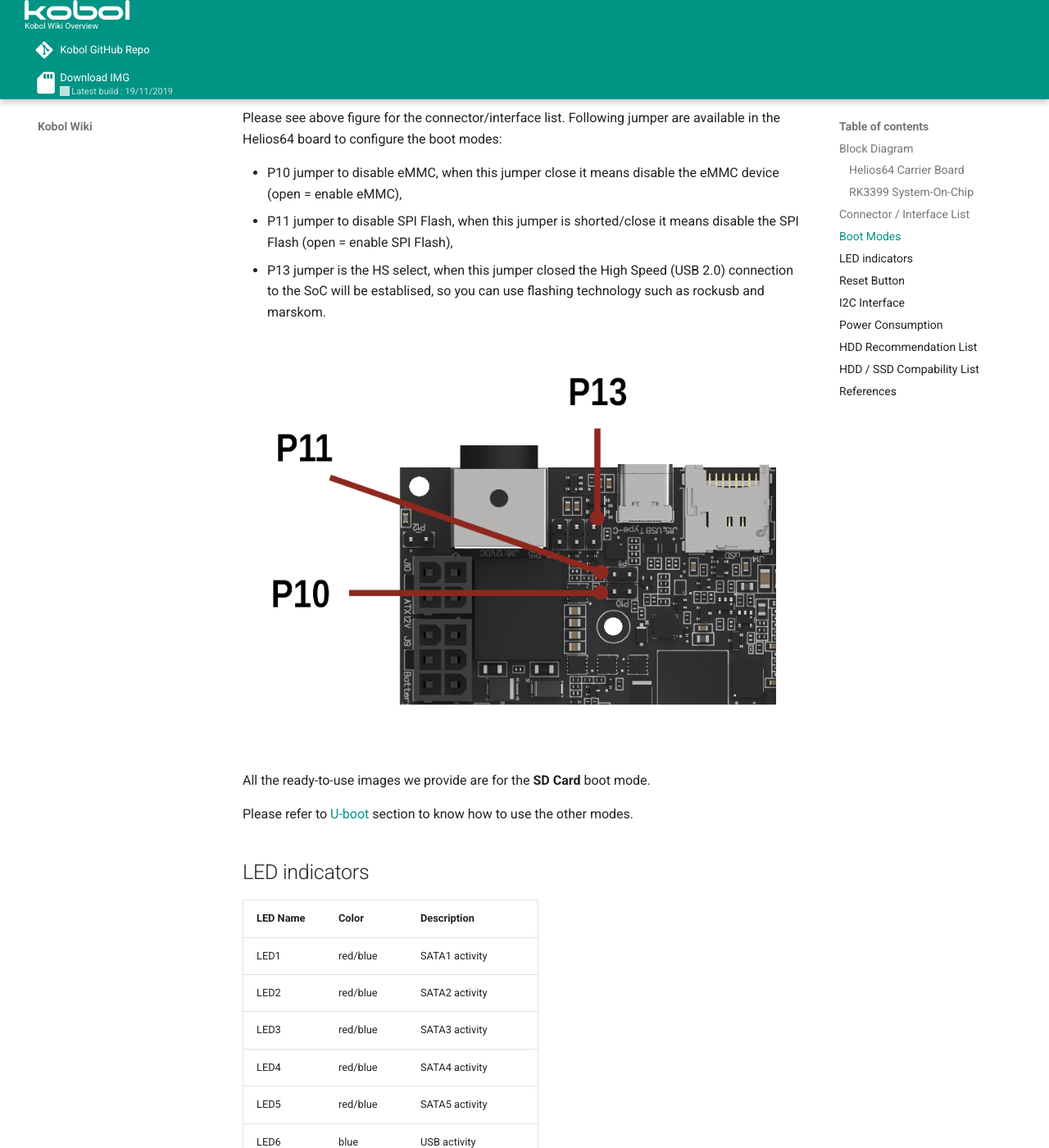
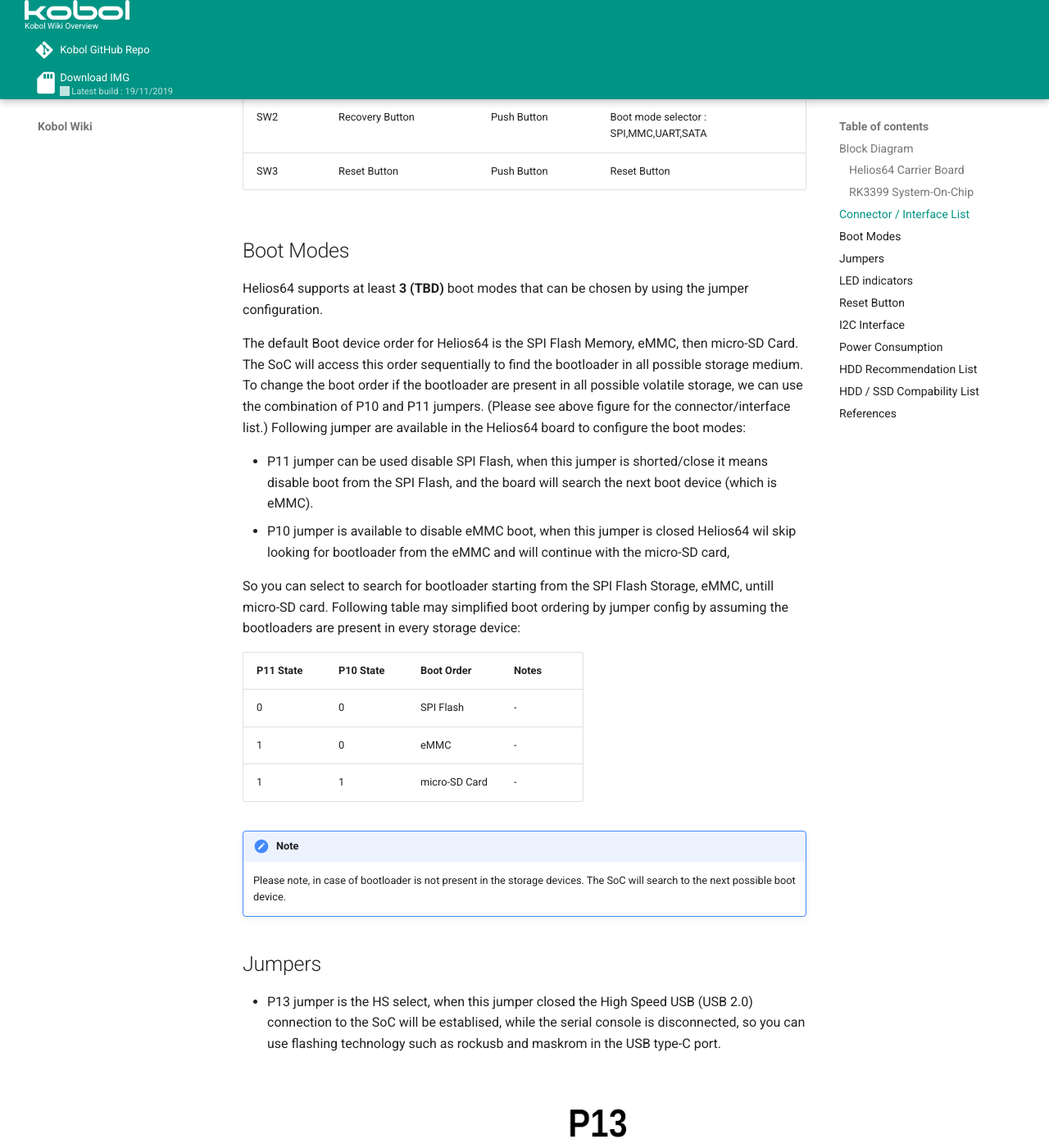
Before and after one commit to kobol-io/wiki, an MkDocs documentation site: the page built from docs/helios64/hardware.md, in a window 1280 px wide and 1400 px high, scrolled down 3590 px. Shown: the whole window at 82% size. Built offline with MkDocs 1.6.1 and Material for MkDocs 9.7.7, drawn with Linux system fonts in a browser that asks for light colours; some of the changed text lies outside the part shown.

Commit message:
update jumper overview of helios64 boot modes, hardware page
adding gpio page to helios64

```diff
--- a/docs/helios64/hardware.md
+++ b/docs/helios64/hardware.md
@@ -16,45 +16,65 @@ This block diagram is cited from the RK3399 website documentation. [1](http://op
 
 Name |Peripheral Type|Connector Type|Details
 -----|---------------|--------------|-------
-P10|eMMC|2x1 Pin Male Header|Disable eMMC boot
-P11|SPI Flash|2x1 Pin Male Header|Disable SPI Flash
-P13|HS Select|2x1 Pin Male Header|USB-C HS Select (Close = Type C HS, Open = Console)
-J1|USB3|USB 3.0| USB 3.0 Port Header
+P8|SATA Cont. Mem. Flash Enable Jumper|2x1 Pin Header|Sata Controller Flash Memory Enable
+P9|eFuse Dis. Jumper|Not Populated|**TBD** eFuse Power Supply
+P10|eMMC Dis. Jumper|2x1 Pin Male Header|Disable eMMC boot
+P11|SPI Flash Dis. Jumper|2x1 Pin Male Header|Disable SPI Flash
+P13|HS Select Jumper|2x1 Pin Male Header|USB-C HS Select (Close = Type C HS, Open = Console)
+J1|USB3 Host|USB 3.0 Host| USB 3.0 Port Header
 J3|SATA|SATA 3.0|Port 0 (SATA1)
 J4|SATA|SATA 3.0|Port 1 (SATA2)
 J5|SATA|SATA 3.0|Port 2 (SATA3)
 J6|SATA|SATA 3.0|Port 3 (SATA4)
-J7|HDD Power|8 Pin ATX 12V|Rated for 5x HDD
 J8|SATA|SATA 3.0|Port 4 (SATA5)
-J9|Battery Power|6 Pin ATX 12V|Battery Backup
-J10|ATX Power Supply|4 Pin ATX 12V|4 Pin ATX Power Connector
+J7|HDD Power Conn.|8 Pin ATX 12V|Rated for 5x HDD
+J9|Battery Power Conn.|6 Pin ATX 12V|Battery Backup
+J10|ATX Power Supply Conn.|4 Pin ATX 12V|4 Pin ATX Power Connector
 J11|LAN1|RJ45|Gigabit Ethernet
 J12|LAN2|RJ45|2.5 Gigabit Ethernet
-J13|USB 3.0|Dual Port USB3.0|Type A
+J13|USB 3.0 Host|Dual Port USB3.0|Type A
 J14|microSD|Push-Push card connector|Support SDHC and SDXC
-J15|Serial port|Micro-USB Connector|Via onboard FTDI USB-to-UART0 bridge
-J16|DC connector|Kycon 4-Pin Mini-DIN|DC input 12V / 8A
-FAN1|Fan|4x1 Pin Male Header|PWM and RPM support
-FAN2|Fan|4x1 Pin Male Header|PWM and RPM support
-P1|I2C|4x1 Pin Male Header|I2C Bus 1
-P2|UEXT|2x5 Pin Male Header|Universal EXTension Support [2]
-P3|Front Panel|12x1 Pin Male Header|PWM and RPM support
-P4|Buzzer|2x1 Pin Header|Buzzer Speaker Support
-P5|GPIO|7x2 Pin Male Header|GPIO configurable as input or output<br>Via IO Expander on I2C Bus 0
-SW1|Power|Push Button|Power Button
-SW2|Boot Mode|Push Button|Boot mode selector :<br> SPI,MMC,UART,SATA
-SW3|Reset|Push Button|Reset Button
+J15|USB Type-C Dual Role|USB Type-C Connector|Via onboard FTDI USB-to-UART0 bridge
+J16|DC Connector|Kycon 4-Pin Mini-DIN|DC input 12V / 8A
+FAN1|Fan Connector|4x1 Pin Male Header|PWM and RPM support
+FAN2|Fan Connector|4x1 Pin Male Header|PWM and RPM support
+P1|I2C Header|4x1 Pin Male Header|I2C Bus 1
+P2|UEXT Header|2x5 Pin Male Header|Universal EXTension Support [2]
+P3|Front Panel Header|12x1 Pin Male Header|PWM and RPM support
+P4|Buzzer Header|2x1 Pin Header|Buzzer Speaker Support
+P5|GPIO Pin Header|7x2 Pin Male Header|GPIO configurable as input or output<br>Via IO Expander on I2C Bus 0
+SW1|Power Button|Push Button|Power Button
+SW2|Recovery Button|Push Button|Boot mode selector :<br> SPI,MMC,UART,SATA
+SW3|Reset Button|Push Button|Reset Button
 
 ## Boot Modes
 
 Helios64 supports at least **3 (TBD)** boot modes that can be chosen by using the jumper configuration.
 
-Please see above figure for the connector/interface list.
+The default Boot device order for Helios64 is the SPI Flash Memory, eMMC, then micro-SD Card.
+The SoC will access this order sequentially to find the bootloader in all possible storage medium.
+To change the boot order if the bootloader are present in all possible volatile storage, we can use the combination of P10 and P11 jumpers.
+(Please see above figure for the connector/interface list.)
 Following jumper are available in the Helios64 board to configure the boot modes:
 
-- P10 jumper to disable eMMC, when this jumper close it means disable the eMMC device (open = enable eMMC),
-- P11 jumper to disable SPI Flash, when this jumper is shorted/close it means disable the SPI Flash (open = enable SPI Flash),
-- P13 jumper is the HS select, when this jumper closed the High Speed (USB 2.0) connection to the SoC will be establised, so you can use flashing technology such as rockusb and marskom.
+- P11 jumper can be used disable SPI Flash, when this jumper is shorted/close it means disable boot from the SPI Flash, and the board will search the next boot device (which is eMMC).
+- P10 jumper is available to disable eMMC boot, when this jumper is closed Helios64 wil skip looking for bootloader from the eMMC and will continue with the micro-SD card,
+
+So you can select to search for bootloader starting from the SPI Flash Storage, eMMC, untill micro-SD card.
+Following table may simplified boot ordering by jumper config by assuming the bootloaders are present in every storage device:
+
+P11 State|P10 State|Boot Order|Notes
+-----|---------------|--------------|-------
+0|0|SPI Flash|-
+1|0|eMMC|-
+1|1|micro-SD Card|-
+
+!!! note
+	Please note, in case of bootloader is not present in the storage devices. The SoC will search to the next possible boot device.
+
+## Jumpers
+
+- P13 jumper is the HS select, when this jumper closed the High Speed USB (USB 2.0) connection to the SoC will be establised, while the serial console is disconnected, so you can use flashing technology such as rockusb and maskrom in the USB type-C port.
 
 [comment]: <> (its also called as HS select, when this jumper is closed the micro USB-C connector become type-C HS (open = console), your USB-C cable will connected to the serial console of the Helios64 board by default. By closing this connection the USB-C connection will become the HS mode, the eMMC will be detected as the USB Mass storage in your PC, in this configuration can directly flash the Armbian image to it.)
 
@@ -69,30 +89,23 @@ Please refer to [U-boot](/helios4/uboot) section to know how to use the other mo
 
 LED Name|Color|Description
 ---|---|---
-LED1|red/blue|SATA1 activity
-LED2|red/blue|SATA2 activity
-LED3|red/blue|SATA3 activity
-LED4|red/blue|SATA4 activity
-LED5|red/blue|SATA5 activity
-LED6|blue|USB activity
-LED7|blue|Network activity
-LED8|red/blue|System status/activity
-LED9|green|SYS power
-LED10|green|HDD power
-LED11|green|USB power
-LED12|orange|Battery Charge
+LED1|green|SYS power
+LED2|green|Peripheral power
+LED3|green|HDD power
+LED4|blue|System ON
+LED5|bule|HDD activity
+LED6|green|System Status
+LED7|red|System Error
+LED8|orange|Battery Charge
 
 
 ## Reset Button
 
-Helios64 board provides a RESET push button (RST BTN) to hard reset the SoC (System-On-Chip).
-
-!!! Important
-    This button only resets the SoC and not the overall board. For instance it won't reset the HDD.
+Helios64 board provides a RESET push button (RST BTN) to hard reset the board.
 
 ## I2C Interface
 
-Helios64 board exposes the SoC I2C Bus 1, on header P1. Below is the header pin-out, the little arrow on the PCB indicates the ground pin.
+Helios64 board exposes the SoC I2C Bus 1, on header **P1**. Below is the header pin-out.
 
 ![I2C Pinout](/helios64/img/hardware/i2c_pinout.png)
 
```
Also changed, not shown: docs/helios64/gpio.md (added, +391 -0 lines).
